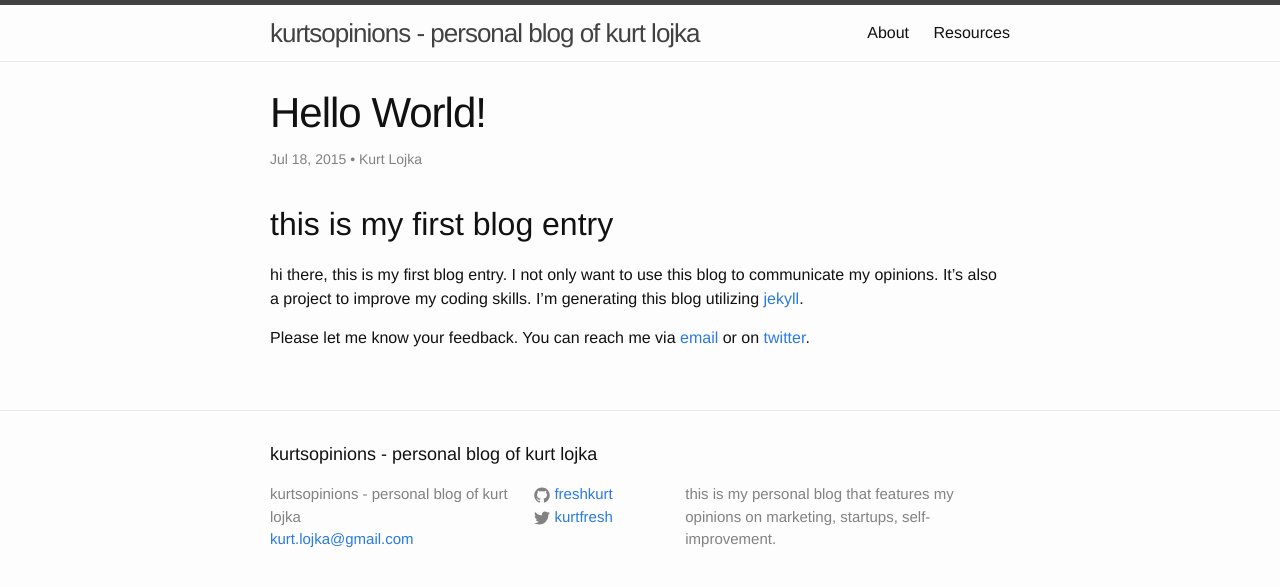
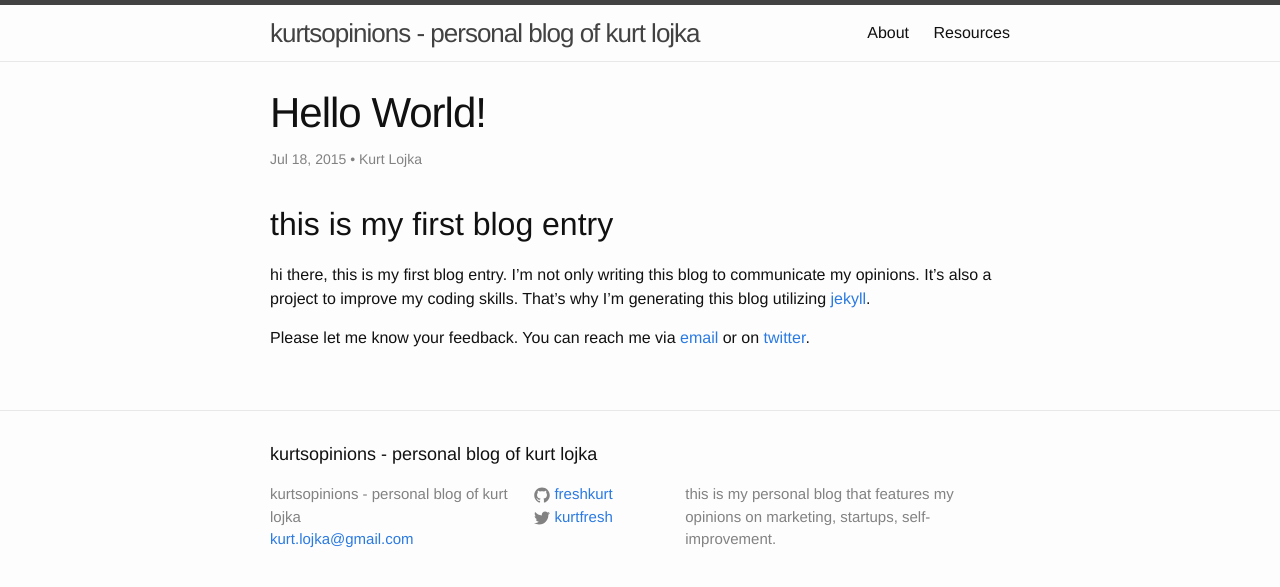
Before and after one commit to freshkurt/kurtsopinions, a Jekyll site: the page built from _posts/2015-07-18-hello-world.markdown, in a window 1280 px wide. Shown: the top 587 px of the page. Built offline with Jekyll 4.4.1, drawn with Linux system fonts in a browser that asks for light colours.

Commit message:
typo fix

```diff
--- a/_posts/2015-07-18-hello-world.markdown
+++ b/_posts/2015-07-18-hello-world.markdown
@@ -8,6 +8,6 @@ author: Kurt Lojka
 ## this is my first blog entry
 
 hi there,
-this is my first blog entry. I not only want to use this blog to communicate my opinions. It's also a project to improve my coding skills. I'm generating this blog utilizing [jekyll](http://jekyllrb.com/).
+this is my first blog entry. I'm not only writing this blog to communicate my opinions. It's also a project to improve my coding skills. That's why I'm generating this blog utilizing [jekyll](http://jekyllrb.com/).
 
 Please let me know your feedback. You can reach me via [email](mailto:kurt.lojka@gmail.com) or on [twitter](https://twitter.com/kurtfresh).
```
